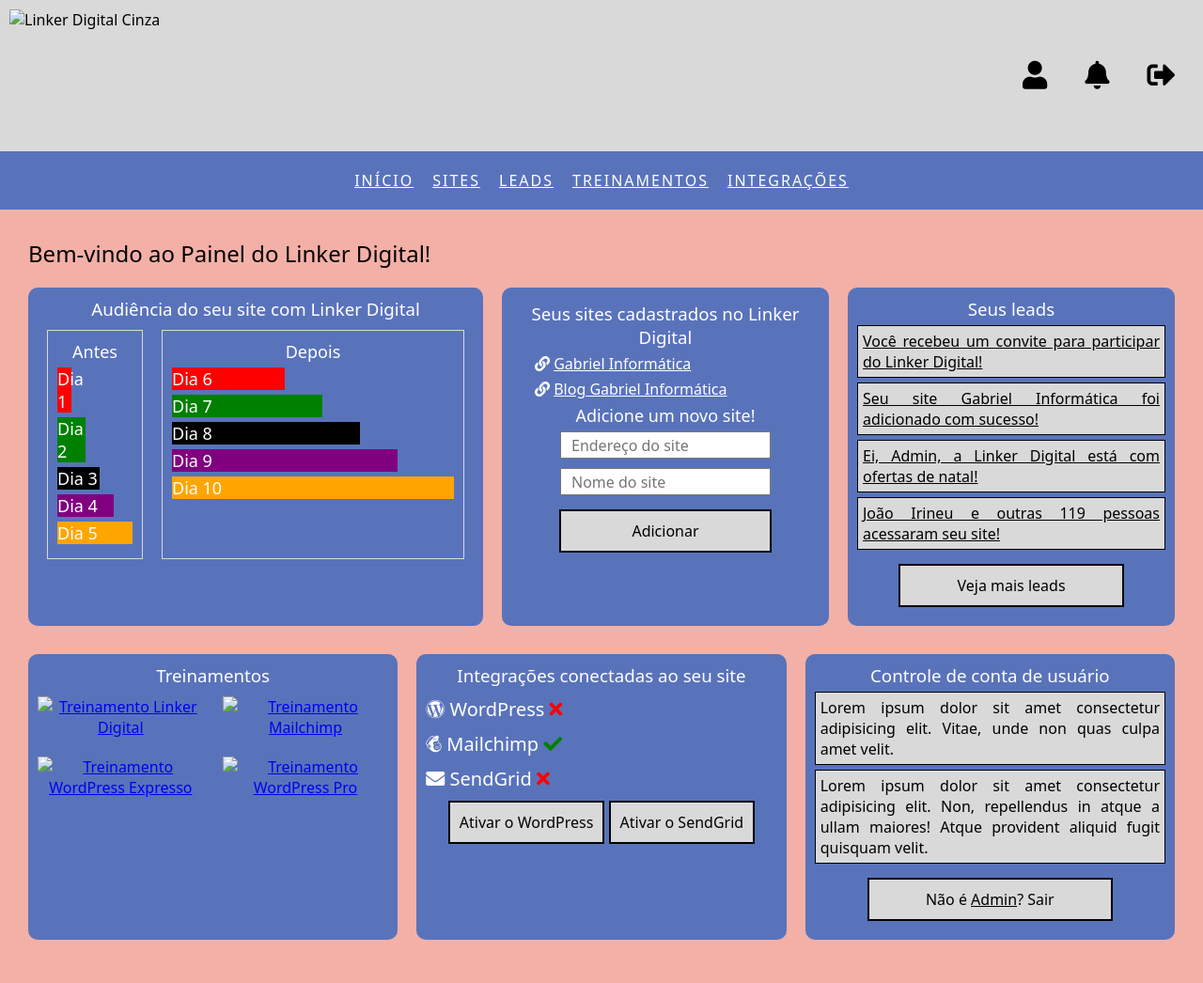
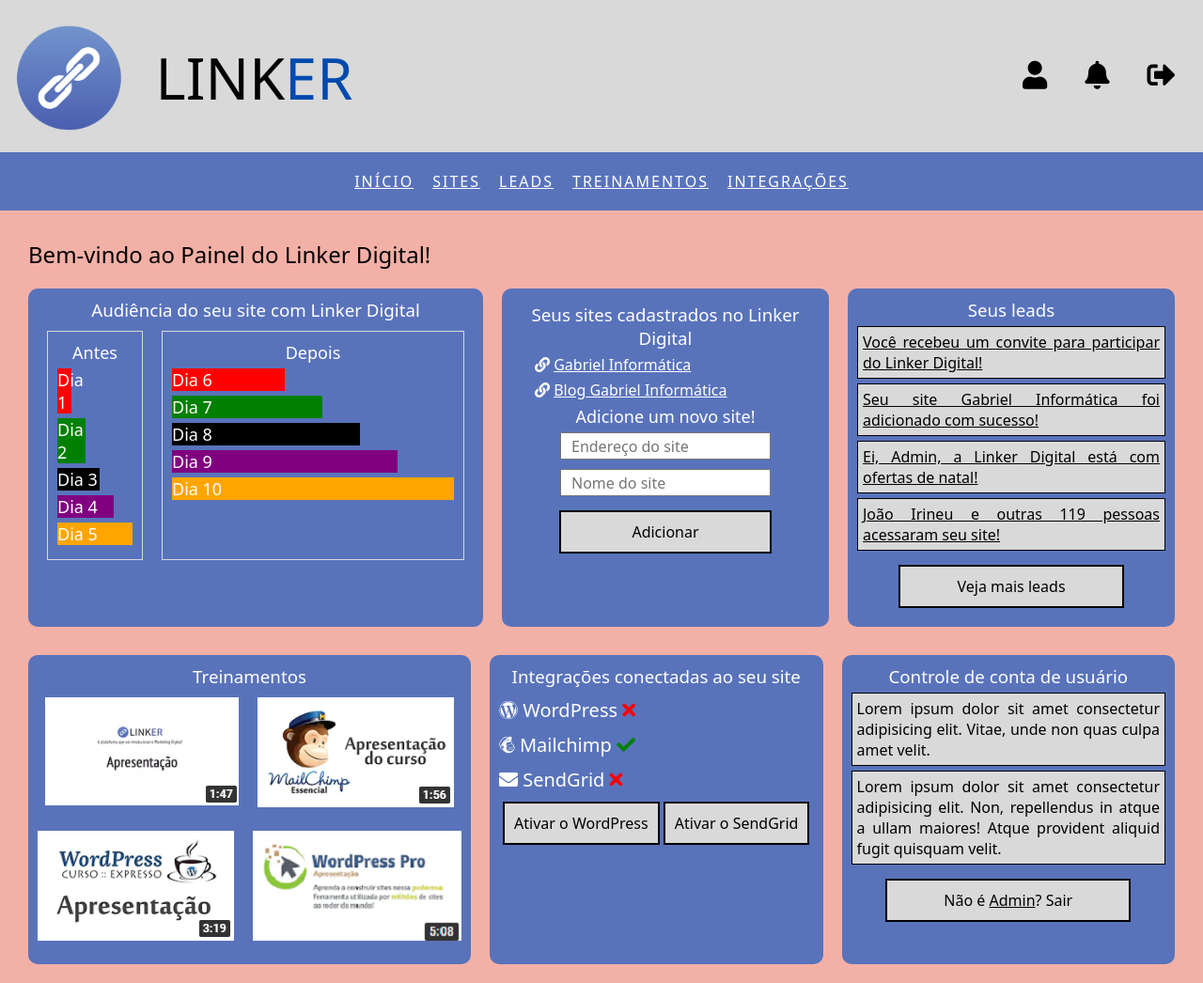
Before and after one commit to gabrielsinformatica/novo-linker-digital, a plain HTML site: page painel.html in a window 1280 px wide. Shown: the whole page at 94% size. Before the commit the page ends 1020 px from the top, so only its background shows below. Drawn offline with Linux system fonts and the light colour scheme.

Commit message:
Update painel.html

```diff
--- a/painel.html
+++ b/painel.html
@@ -433,7 +433,7 @@
 <body onload="corFundo()">
 
     <header>
-        <img src="imagens/linker_cinza.png" alt="Linker Digital Cinza">
+        <img src="linker_cinza.png" alt="Linker Digital Cinza">
         <nav>
             <ul class="navegacao">
                 <li><a href="#"><i class="fas fa-user"></i></a></li>
@@ -504,18 +504,18 @@
                 <h3>Treinamentos</h3>
                 <div class="training">
                     <div class="video1">
-                        <a href="#"><img title="Treinamento Linker Digital" src="imagens/treino-linker.png" alt="Treinamento Linker Digital"></a>
+                        <a href="#"><img title="Treinamento Linker Digital" src="treino-linker.png" alt="Treinamento Linker Digital"></a>
                     </div>
                     <div class="video2">
-                        <a href="#"><img title="Treinamento Mailchimp" src="imagens/treino-mailchimp.png" alt="Treinamento Mailchimp"></a>
+                        <a href="#"><img title="Treinamento Mailchimp" src="treino-mailchimp.png" alt="Treinamento Mailchimp"></a>
                     </div>
                 </div>
                 <div class="training">
                     <div class="video1">
-                        <a href="#"><img title="Treinamento WordPress Expresso" src="imagens/treino-wp.png" alt="Treinamento WordPress Expresso"></a>
+                        <a href="#"><img title="Treinamento WordPress Expresso" src="treino-wp.png" alt="Treinamento WordPress Expresso"></a>
                     </div>
                     <div class="video2">
-                        <a href="#"><img title="Treinamento WordPress Pro" src="imagens/treino-wp-pro.png" alt="Treinamento WordPress Pro"></a>
+                        <a href="#"><img title="Treinamento WordPress Pro" src="treino-wp-pro.png" alt="Treinamento WordPress Pro"></a>
                     </div>
                 </div>
             </div>
```
